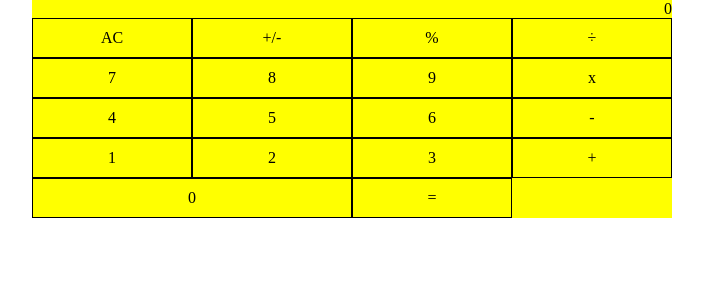
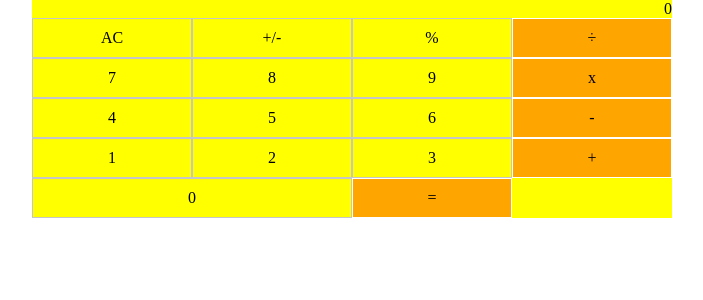
Before and after one commit to HtetWaiYan7191/math-magicians, a React (Create React App) app: page /calculator in a window 1280 px wide. Shown: the top 300 px of the page, without its empty margins (288-991 px from the left). Built offline with nearby package versions, Linux system fonts and the light colour scheme.

Commit message:
Create a new child component for each button and style file for that component

```diff
--- a/src/components/Buttons.css
+++ b/src/components/Buttons.css
@@ -1,8 +1,13 @@
 .input-button {
-    border: 1px solid black;
-    padding: 10px;
+  border: 1px solid rgb(199, 198, 198);
+  padding: 10px;
 }
 
 .zero {
-    grid-column: 1/3;
+  grid-column: 1/3;
 }
+
+.orange {
+  background-color: orange;
+  border: 1px solid #fff;
+}
--- a/src/components/Buttons.js
+++ b/src/components/Buttons.js
@@ -2,12 +2,17 @@ import React from 'react';
 import './Buttons.css';
 import PropTypes from 'prop-types';
 
-const Buttons = ({ number }) => (
-    number === '0' ? <div className='input-button zero'>{number}</div> :<div className='input-button'>{number}</div>
-);
+const Buttons = ({ number }) => {
+  if (number === '\u00F7' || number === 'x' || number === '-' || number === '+' || number === '=') {
+    return <div className="input-button orange">{number}</div>;
+  } if (number === '0') {
+    return <div className="input-button zero">{number}</div>;
+  }
+  return <div className="input-button">{number}</div>;
+};
 
 Buttons.propTypes = {
-  number: PropTypes.isRequired,
+  number: PropTypes.number.isRequired,
 };
 
 export default Buttons;
```
